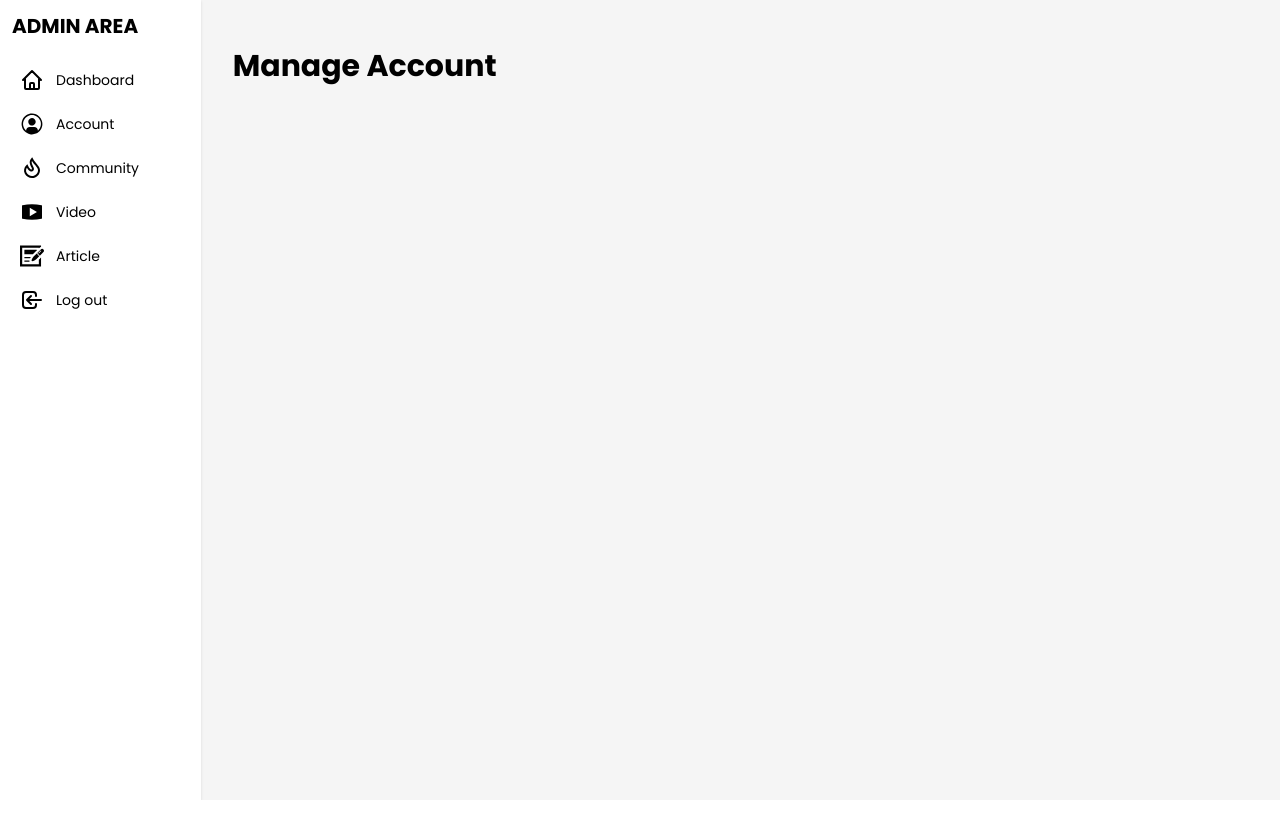
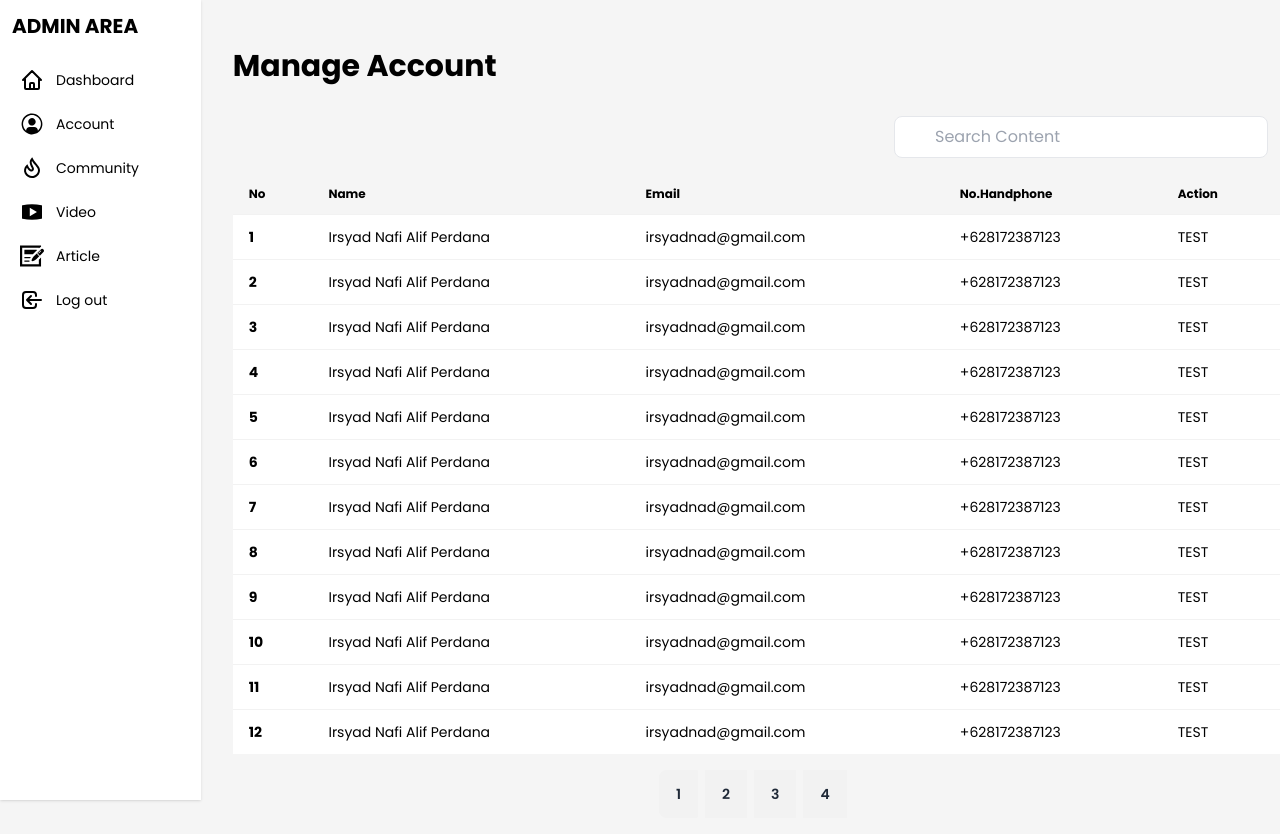
Before and after one commit to JeremiaSihombing/MassiveChallenge, a React (Vite) app: page /manage_account in a window 1280 px wide. Before the commit the page ends 800 px from the top, so only its background shows below. Built offline with nearby package versions, Linux system fonts and the light colour scheme.

Commit message:
add management commity and account

```diff
--- a/index.html
+++ b/index.html
@@ -1,5 +1,5 @@
 <!DOCTYPE html>
-<html lang="en">
+<html lang="en" data-theme="light">
   <head>
     <meta charset="UTF-8" />
     <link rel="icon" type="image/svg+xml" href="/vite.svg" />
--- a/src/pages/admin/ManageAccount.jsx
+++ b/src/pages/admin/ManageAccount.jsx
@@ -4,9 +4,122 @@ import PageTitle from '../../utilities/PageTitle'
 function ManageAccount() {
   return (
     <div>
-      <PageTitle title='Manage Account' />
+      <PageTitle title="Manage Account" />
+      <div className="flex items-center justify-end mr-3 py-4">
+        <div className="relative">
+          <input type="text" placeholder="Search Content" className="pl-10 pr-4 py-2 rounded-lg border border-slate border-opacity-50  focus:border-transparent" />
+        </div>
+      </div>
+      <div className="overflow-x-auto">
+        <table className="table">
+          {/* head */}
+          <thead>
+            <tr className="text-black">
+              <th>No</th>
+              <th>Name</th>
+              <th>Email</th>
+              <th>No.Handphone</th>
+              <th>Action</th>
+            </tr>
+          </thead>
+          <tbody className=" bg-white ">
+            {/* row 1 */}
+            <tr>
+              <th>1</th>
+              <td>Irsyad Nafi Alif Perdana</td>
+              <td className="text-ellipsis ">irsyadnad@gmail.com </td>
+              <td>+628172387123</td>
+              <td>TEST</td>
+            </tr>
+            <tr>
+              <th>2</th>
+              <td>Irsyad Nafi Alif Perdana</td>
+              <td className="text-ellipsis ">irsyadnad@gmail.com </td>
+              <td>+628172387123</td>
+              <td>TEST</td>
+            </tr>
+            <tr>
+              <th>3</th>
+              <td>Irsyad Nafi Alif Perdana</td>
+              <td className="text-ellipsis ">irsyadnad@gmail.com </td>
+              <td>+628172387123</td>
+              <td>TEST</td>
+            </tr>
+            <tr>
+              <th>4</th>
+              <td>Irsyad Nafi Alif Perdana</td>
+              <td className="text-ellipsis ">irsyadnad@gmail.com </td>
+              <td>+628172387123</td>
+              <td>TEST</td>
+            </tr>
+            <tr>
+              <th>5</th>
+              <td>Irsyad Nafi Alif Perdana</td>
+              <td className="text-ellipsis ">irsyadnad@gmail.com </td>
+              <td>+628172387123</td>
+              <td>TEST</td>
+            </tr>
+            <tr>
+              <th>6</th>
+              <td>Irsyad Nafi Alif Perdana</td>
+              <td className="text-ellipsis ">irsyadnad@gmail.com </td>
+              <td>+628172387123</td>
+              <td>TEST</td>
+            </tr>
+            <tr>
+              <th>7</th>
+              <td>Irsyad Nafi Alif Perdana</td>
+              <td className="text-ellipsis ">irsyadnad@gmail.com </td>
+              <td>+628172387123</td>
+              <td>TEST</td>
+            </tr>
+            <tr>
+              <th>8</th>
+              <td>Irsyad Nafi Alif Perdana</td>
+              <td className="text-ellipsis ">irsyadnad@gmail.com </td>
+              <td>+628172387123</td>
+              <td>TEST</td>
+            </tr>
+            <tr>
+              <th>9</th>
+              <td>Irsyad Nafi Alif Perdana</td>
+              <td className="text-ellipsis ">irsyadnad@gmail.com </td>
+              <td>+628172387123</td>
+              <td>TEST</td>
+            </tr>
+            <tr>
+              <th>10</th>
+              <td>Irsyad Nafi Alif Perdana</td>
+              <td className="text-ellipsis ">irsyadnad@gmail.com </td>
+              <td>+628172387123</td>
+              <td>TEST</td>
+            </tr>
+            <tr>
+              <th>11</th>
+              <td>Irsyad Nafi Alif Perdana</td>
+              <td className="text-ellipsis ">irsyadnad@gmail.com </td>
+              <td>+628172387123</td>
+              <td>TEST</td>
+            </tr>
+            <tr>
+              <th>12</th>
+              <td>Irsyad Nafi Alif Perdana</td>
+              <td className="text-ellipsis ">irsyadnad@gmail.com </td>
+              <td>+628172387123</td>
+              <td>TEST</td>
+            </tr>
+          </tbody>
+        </table>
+      </div>
+      <div className="join py-4 flex justify-center gap-2 ">
+        <button className="join-item btn hover:bg-blue-700 hover:text-white">1</button>
+        <button className="join-item btn hover:bg-blue-700 hover:text-white">2</button>
+        <button className="join-item btn hover:bg-blue-700 hover:text-white">3</button>
+        <button className="join-item btn hover:bg-blue-700 hover:text-white">4</button>
+        <div className="flex items-center justify-center"></div>
+      </div>
     </div>
-  )
+  );
 }
 
 export default ManageAccount
--- a/src/pages/admin/ManageCommunity.jsx
+++ b/src/pages/admin/ManageCommunity.jsx
@@ -1,14 +1,117 @@
-import React from 'react'
-import PageTitle from '../../utilities/PageTitle'
-import AddButton from '../../utilities/AddButton'
+import React from "react";
+import PageTitle from "../../utilities/PageTitle";
+import AddButton from "../../utilities/AddButton";
+import { Table } from "react-daisyui";
 
 function ManageCommunity() {
   return (
     <div>
-      <PageTitle title='Manage Community' />
-      <AddButton text='Community' />
+      <PageTitle title="Manage Community" />
+      <div className="flex justify-between py-3">
+        <AddButton text="Community" />
+        <div className="flex items-center justify-center">
+          <div className="relative">
+            <input type="text" placeholder="Search Content" className="pl-10 pr-4 py-2 rounded-lg border border-slate border-opacity-50  focus:border-transparent" />
+          </div>
+        </div>
+      </div>
+
+      <div className="overflow-x-auto">
+        <table className="table">
+          {/* head */}
+          <thead>
+            <tr className="text-black">
+              <th></th>
+              <th>Name</th>
+              <th>Description</th>
+              <th>Community</th>
+              <th>Action</th>
+            </tr>
+          </thead>
+          <tbody className="bg-white">
+            {/* row 1 */}
+            <tr>
+              <th>1</th>
+              <td>Green Bites</td>
+              <td className="text-ellipsis ">Green Bites adalah sebuah komunitas</td>
+              <td>8 Person</td>
+              <td>TEST</td>
+            </tr>
+            <tr>
+              <th>2</th>
+              <td>Green Bites</td>
+              <td className="text-ellipsis ">Green Bites adalah sebuah komunitas</td>
+              <td>8 Person</td>
+              <td>TEST</td>
+            </tr>
+            <tr>
+              <th>3</th>
+              <td>Green Bites</td>
+              <td className="text-ellipsis ">Green Bites adalah sebuah komunitas</td>
+              <td>8 Person</td>
+              <td>TEST</td>
+            </tr>
+            <tr>
+              <th>4</th>
+              <td>Green Bites</td>
+              <td className="text-ellipsis ">Green Bites adalah sebuah komunitas</td>
+              <td>8 Person</td>
+              <td>TEST</td>
+            </tr>
+            <tr>
+              <th>5</th>
+              <td>Green Bites</td>
+              <td className="text-ellipsis ">Green Bites adalah sebuah komunitas</td>
+              <td>8 Person</td>
+              <td>TEST</td>
+            </tr>
+            <tr>
+              <th>6</th>
+              <td>Green Bites</td>
+              <td className="text-ellipsis ">Green Bites adalah sebuah komunitas</td>
+              <td>8 Person</td>
+              <td>TEST</td>
+            </tr>
+            <tr>
+              <th>7</th>
+              <td>Green Bites</td>
+              <td className="text-ellipsis ">Green Bites adalah sebuah komunitas</td>
+              <td>8 Person</td>
+              <td>TEST</td>
+            </tr>
+            <tr>
+              <th>8</th>
+              <td>Green Bites</td>
+              <td className="text-ellipsis ">Green Bites adalah sebuah komunitas</td>
+              <td>8 Person</td>
+              <td>TEST</td>
+            </tr>
+            <tr>
+              <th>9</th>
+              <td>Green Bites</td>
+              <td className="text-ellipsis ">Green Bites adalah sebuah komunitas</td>
+              <td>8 Person</td>
+              <td>TEST</td>
+            </tr>
+            <tr>
+              <th>10</th>
+              <td>Green Bites</td>
+              <td c3lassName="text-ellipsis ">Green Bites adalah sebuah komunitas</td>
+              <td>8 Person</td>
+              <td>TEST</td>
+            </tr>
+          </tbody>
+        </table>
+      </div>
+      <div className="join py-4 flex justify-center gap-2 ">
+        <button className="join-item btn hover:bg-blue-700 hover:text-white">1</button>
+        <button className="join-item btn hover:bg-blue-700 hover:text-white">2</button>
+        <button className="join-item btn hover:bg-blue-700 hover:text-white">3</button>
+        <button className="join-item btn hover:bg-blue-700 hover:text-white">4</button>
+        <div className="flex items-center justify-center"></div>
+      </div>
     </div>
-  )
+  );
 }
 
-export default ManageCommunity
+export default ManageCommunity;
--- a/tailwind.config.js
+++ b/tailwind.config.js
@@ -1,13 +1,11 @@
 /** @type {import('tailwindcss').Config} */
 export default {
-    content: [
-    "./index.html",
-    "./src/**/*.{js,ts,jsx,tsx}",
-  ],
+  content: ["./index.html", "./src/**/*.{js,ts,jsx,tsx}"],
   theme: {
     extend: {},
   },
-  plugins: [
-    require("daisyui")
-  ],
-}
+  plugins: [require("daisyui")],
+  daisyui: {
+    themes: ["light"],
+  },
+};
```
